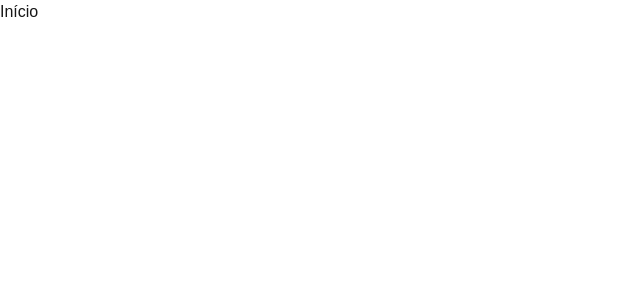
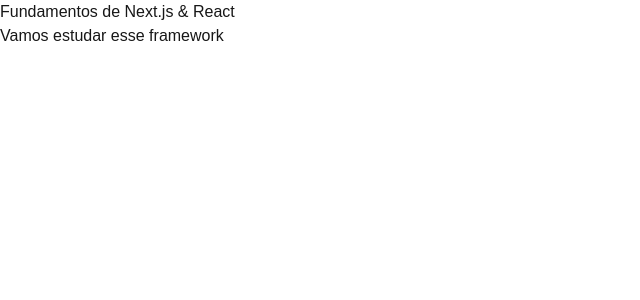
Before and after one commit to icaro-nog/react-redux-udemy, a Next.js app in the folder aulao_nextjs/fundamentos/: page / in a window 1280 px wide. Shown: the top 300 px of the page, without its empty margins (0-640 px from the left). Built offline with nearby package versions, Linux system fonts and the light colour scheme.

Commit message:
Entendendo o JSX

```diff
--- a/aulao_nextjs/fundamentos/src/pages/index.jsx
+++ b/aulao_nextjs/fundamentos/src/pages/index.jsx
@@ -1,3 +1,8 @@
 export default function Inicio(){
-    return 'Início'
+    return (
+        <div>
+            <h1>Fundamentos de Next.js & React</h1>
+            <h2>Vamos estudar esse framework</h2>
+        </div>
+    )
 }
```
